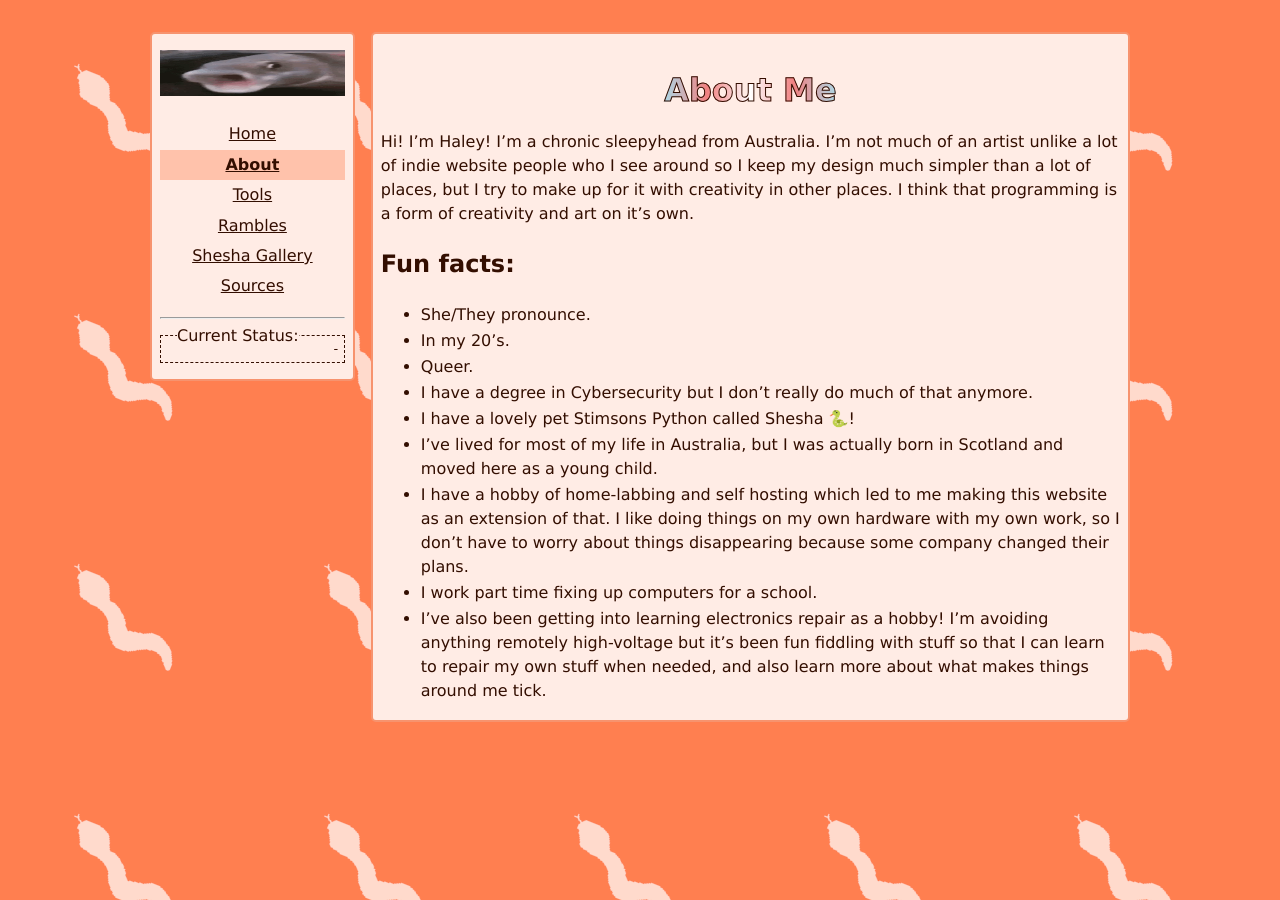
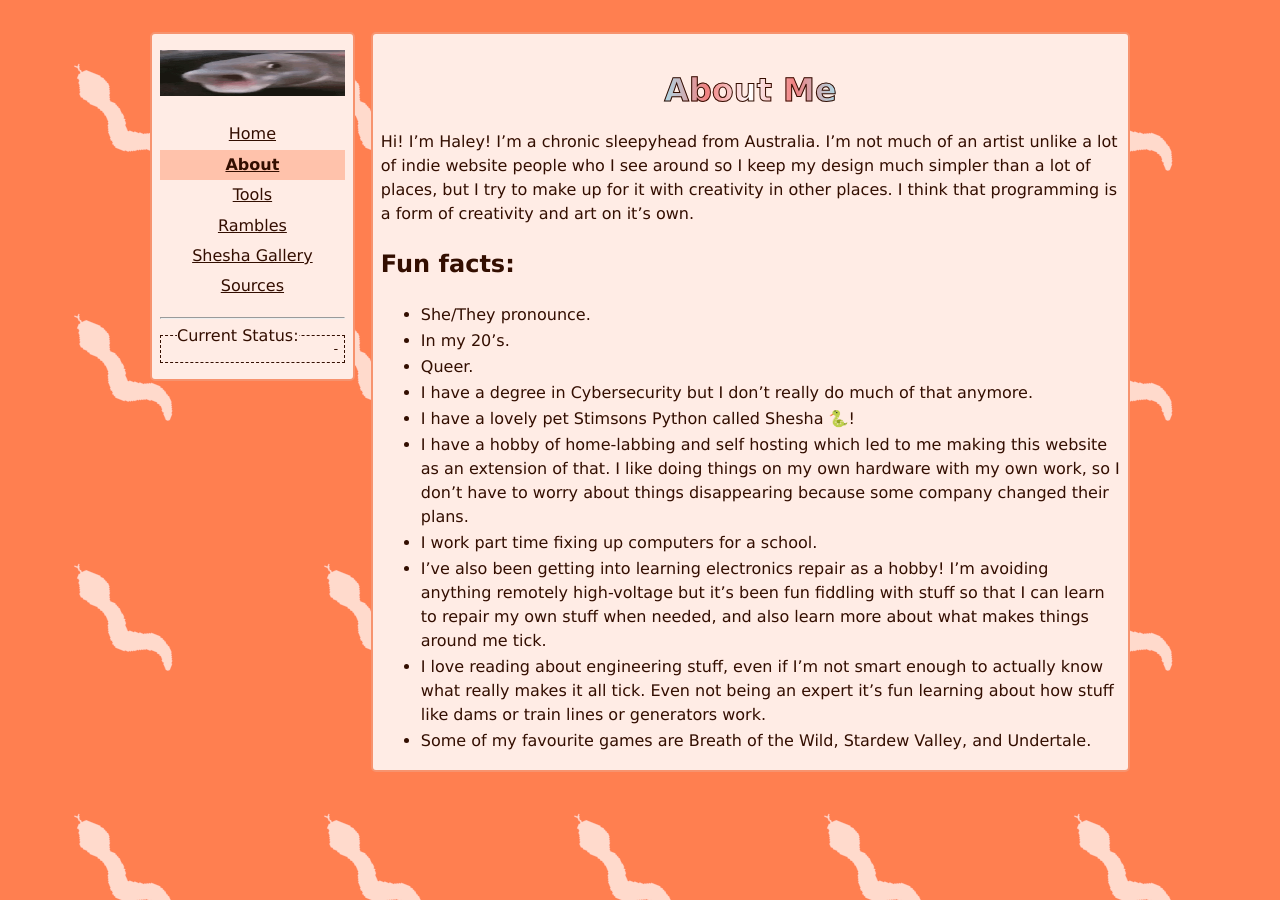
Before and after one commit to haleywm/WebbedSite, a Jekyll site: the page built from src/about.md, in a window 1280 px wide. Built offline with Jekyll 4.4.1, drawn with Linux system fonts in a browser that asks for light colours.

Commit message:
Updated Readme with new ideas and removed old ones, slightly adjusted text on about page and index page.

```diff
--- a/src/about.md
+++ b/src/about.md
@@ -12,7 +12,8 @@
 - Queer.
 - I have a degree in Cybersecurity but I don't really do much of that anymore.
 - I have a lovely pet Stimsons Python called Shesha 🐍!
-- I've lived for most of my life in Australia, but I was actually born in Scotland and moved here as a young child.
 - I have a hobby of home-labbing and self hosting which led to me making this website as an extension of that. I like doing things on my own hardware with my own work, so I don't have to worry about things disappearing because some company changed their plans.
 - I work part time fixing up computers for a school.
 - I've also been getting into learning electronics repair as a hobby! I'm avoiding anything remotely high-voltage but it's been fun fiddling with stuff so that I can learn to repair my own stuff when needed, and also learn more about what makes things around me tick.
+- I love reading about engineering stuff, even if I'm not smart enough to actually know what really makes it all tick. Even not being an expert it's fun learning about how stuff like dams or train lines or generators work.
+- Some of my favourite games are Breath of the Wild, Stardew Valley, and Undertale.
--- a/src/index.html
+++ b/src/index.html
@@ -17,7 +17,7 @@
 
 <section>
     <p>If you'd like to look around, check out the sidebar! Why not learn more about me, or see what tools I've made?</p>
-    <p>I'm not quite done yet but I'd also like to talk about how I made this site, and how I think people can make their own website if they want to :D.</p>
+    <p>This website is an eternal work in progress but I'm proud of the tools I've made so far, as well as my image gallery!</p>
 </section>
 
 <section>
```
Also changed, not shown: README.md (+1 -1 lines).
